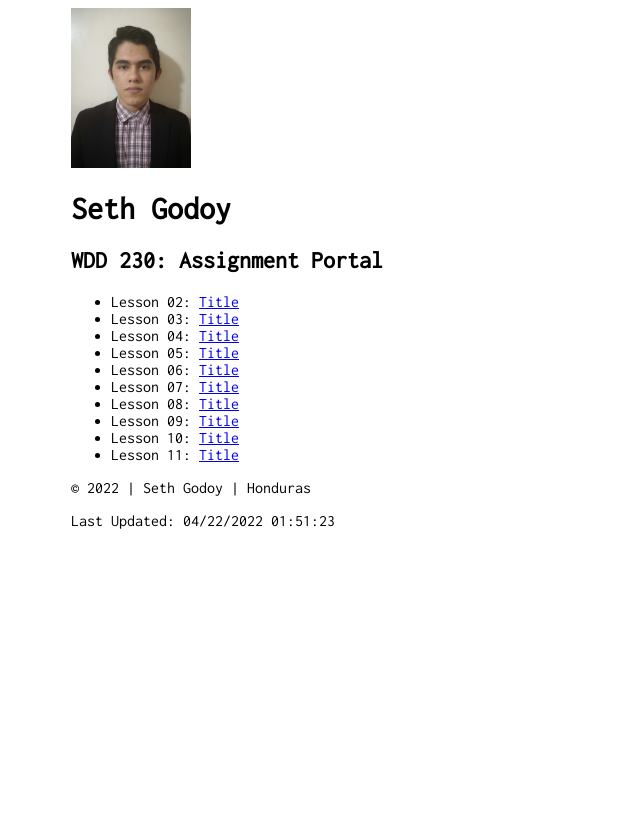
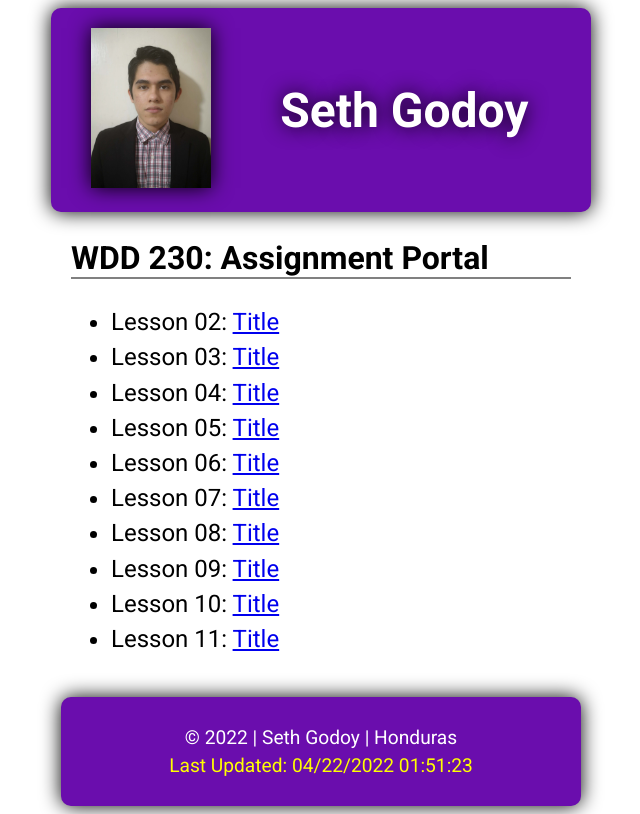
Before and after one commit to seth-godoy/wdd230, a plain HTML site: page index.html in a window 1280 px wide. Shown: the whole page, without its empty margins (319-959 px from the left). Drawn offline with Linux system fonts and the light colour scheme.

Commit message:
Added colors, styles, and borders

```diff
--- a/css/styles.css
+++ b/css/styles.css
@@ -1,6 +1,7 @@
+/* ALL CONTENT */
 body {
     font-size: 16px;
-    font-family: "Inconsolata", Helvetica, sans-serif;
+    font-family: "Roboto", Helvetica, sans-serif;
 }
 
 header, main, footer {
@@ -8,10 +9,64 @@ header, main, footer {
     margin: auto;
 }
 
+/* HEADER */
+header {
+    color: #fff;
+    background-color: #6A0DAD;
+    display: grid;
+    grid-template-columns: 1fr 1fr 1fr;
+    justify-content: center;
+    align-items: center;
+    padding: 20px;
+    border-radius: 10px;
+    box-shadow: 0 0 20px #000;
+}
+
 header div {
     max-width: 120px;
+    margin-left: 20px;
+    grid-column: 1/2;
 }
 
 header img {
     width: 100%;
+    box-shadow: 0 0 20px #000;
 }
+
+header h1 {
+    text-align: center;
+    grid-column: 2/4;
+    font-size: 3rem;
+    text-shadow: 0 0 20px #000;
+}
+
+/* MAIN */
+main h2 {
+    font-size: 2rem;
+    border-bottom: 2px solid #808080;
+}
+
+main ul li {
+    font-size: 1.5rem;
+    line-height: 2.2rem;
+}
+
+/* FOOTER */
+footer {
+    color: #fff;
+    background-color: #6A0DAD;
+    padding: 10px;
+    margin-top: 40px;
+    border-radius: 10px;
+    box-shadow: 0 0 20px #000;
+}
+
+footer p:nth-child(2) {
+    color: #FFFF00;
+    margin-top: -15px;
+}
+
+footer p {
+    text-align: center;
+    font-size: 1.2rem;
+}
--- a/index.html
+++ b/index.html
@@ -7,7 +7,7 @@
 
   <title>WDD 230: Home</title>
 
-  <link href="https://fonts.googleapis.com/css2?family=Inconsolata&family=Press+Start+2P&display=swap" rel="stylesheet">
+  <link href="https://fonts.googleapis.com/css2?family=Roboto:wght@400;700&display=swap" rel="stylesheet">
   <link rel="stylesheet" href="css/styles.css">
 </head>
 
```
